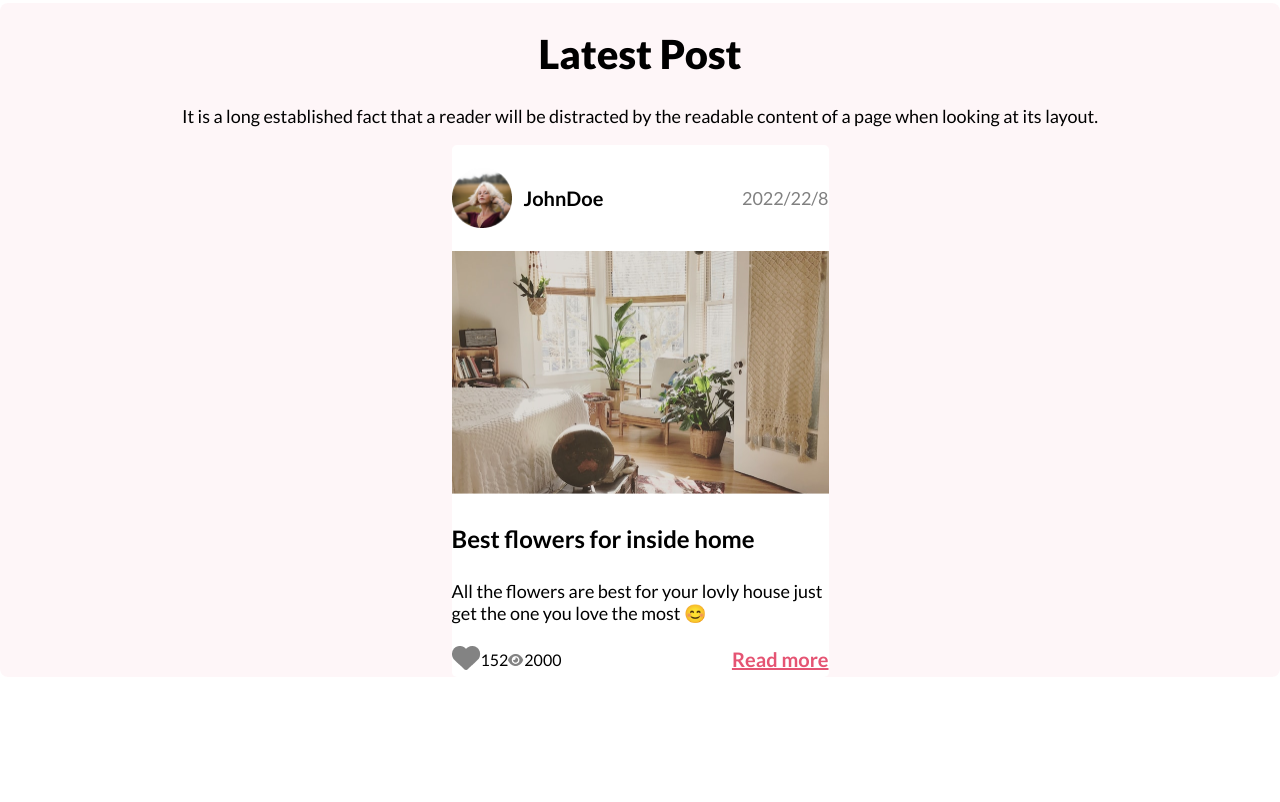
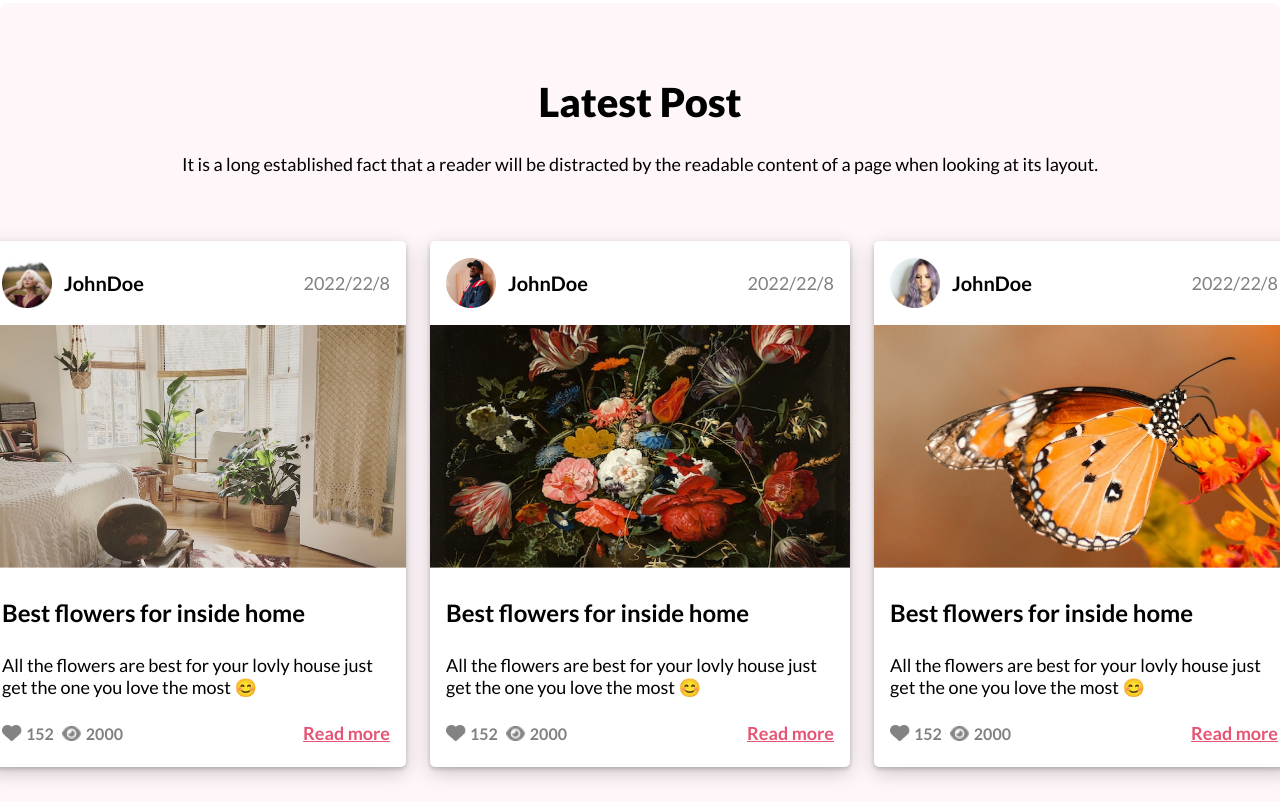
Before and after one commit to sahid013/flower-shop-assignement, a plain HTML site: page html/index.html in a window 1280 px wide. Shown: the part 3751-4553 px from the top of the page. Drawn offline with Linux system fonts and the light colour scheme; files whose address does not match are found by name.

Commit message:
Completed

```diff
--- a/css/styles.css
+++ b/css/styles.css
@@ -256,6 +256,7 @@ body {
     margin-top: 128px;
     border-radius: 8px;
     background: rgba(229, 84, 115, 0.05);
+    padding-top: 48px;
 }
 .post-main > .card {
     background-color: white;
@@ -264,8 +265,8 @@ body {
 }
 
 .top-info > .left > img {
-    width: 60px;
-    height: 60px;
+    width: 50px;
+    height: 50px;
     margin-right: 12px;
 }
 
@@ -279,23 +280,65 @@ body {
     display: flex;
     align-items: center;
     justify-content: space-between;
+    padding-left: 16px;
+    padding-right: 16px;
+
 }
 
 .top-info > .right > h6 {
     color: grey;
+    line-height: 0px;
+}
+.post-img {
+    padding-left: 0px;
+    padding-right: 0px;
 }
 
 .post-img img {
-    width: 377px;
+    width: 420px;
     height: 243px;
 }
+.desciption > h3 {
+    padding-left: 16px;
+}
+.desciption > p {
+    padding-left: 16px;
+    padding-right: 16px;
+
+}
 .bottom > .right {
-    font-size: 20px;
+    font-size: 18px;
+    padding-right: 16px;
 }
 
 .bottom > .left {
     display: flex;
     align-items: center;
+    padding-left: 16px;
+
+}
+
+.bottom > .left > .icon {
+    display: flex;
+    align-items: cetner;
+}
+.bottom > .left > .icon > img {
+    width: 20px;
+    margin-right: 4px;
+}
+
+
+.bottom > .left {
+    display: flex;
+    justify-content: center;
+    align-items: center;
+}
+
+.text-14px-700 {
+    font-size: 16;
+    font-weight: 700;
+    color: grey;
+    margin-right: 8px;
 }
 
 .bottom {
@@ -316,6 +359,19 @@ body {
 }
 .post-header p {
     text-align: center;
+}
+
+.post-main {
+    margin-bottom: 48px;
+    display: flex;
+    justify-content: center;
+    align-items: center;
+    gap: 24px;
+    padding-top: 48px;
+}
+.card {
+    padding-bottom: 16px;
+    box-shadow: 0 2px 4px 0 rgba(0, 0, 0, 0.2), 0 6px 20px 0 rgba(0, 0, 0, 0.19);
 }
 
 /* Get the latest deal */
--- a/html/index.html
+++ b/html/index.html
@@ -144,9 +144,64 @@
                 </div>
                 <div class="bottom">
                     <div class="left">
-                        <span><img src="../images/heart.png" alt="heard"></span><span>152</span><span><img src="../images/eye.png" alt="eye"></span><span>2000</span>
+                        <span class="icon"><img src="../images/heart.png" alt="heard"></span><span class="text-14px-700">152</span><span class="icon"><img src="../images/eye.png" alt="eye"></span><span class="text-14px-700">2000</span>
                     </div>
-                    <div class="right text-24px-700 txt-primary">Read more</div>
+                    <div class="right text-24px-700 txt-primary">Read more
+                </div>
+                </div>
+            </div>
+            <div class="card">
+                <div class="top-info">
+                    <div class="left">
+                        <img src="../images/profile2.png" alt="">
+                        <span class="text-20px-700">JohnDoe</span>
+                    </div>
+                    <div class="right">
+                        <h6 class="text-18px-400">2022/22/8</h6>
+                    </div>
+
+                </div>
+                <div class="post-img">
+                    <img src="../images/post2.png" alt="">
+                </div>
+                <div class="desciption">
+                    <h3 class="text-24px-700">Best flowers for inside home</h3>
+                    <p class="text-18px-400">All the flowers are best for your lovly house
+                        just get the one you love the most 😊</p>
+                </div>
+                <div class="bottom">
+                    <div class="left">
+                        <span class="icon"><img src="../images/heart.png" alt="heard"></span><span class="text-14px-700">152</span><span class="icon"><img src="../images/eye.png" alt="eye"></span><span class="text-14px-700">2000</span>
+                    </div>
+                    <div class="right text-24px-700 txt-primary">Read more
+                </div>
+                </div>
+            </div>
+            <div class="card">
+                <div class="top-info">
+                    <div class="left">
+                        <img src="../images/profile3.png" alt="">
+                        <span class="text-20px-700">JohnDoe</span>
+                    </div>
+                    <div class="right">
+                        <h6 class="text-18px-400">2022/22/8</h6>
+                    </div>
+
+                </div>
+                <div class="post-img">
+                    <img src="../images/post3.png" alt="">
+                </div>
+                <div class="desciption">
+                    <h3 class="text-24px-700">Best flowers for inside home</h3>
+                    <p class="text-18px-400">All the flowers are best for your lovly house
+                        just get the one you love the most 😊</p>
+                </div>
+                <div class="bottom">
+                    <div class="left">
+                        <span class="icon"><img src="../images/heart.png" alt="heard"></span><span class="text-14px-700">152</span><span class="icon"><img src="../images/eye.png" alt="eye"></span><span class="text-14px-700">2000</span>
+                    </div>
+                    <div class="right text-24px-700 txt-primary">Read more
+                </div>
                 </div>
             </div>
         </main>
```
